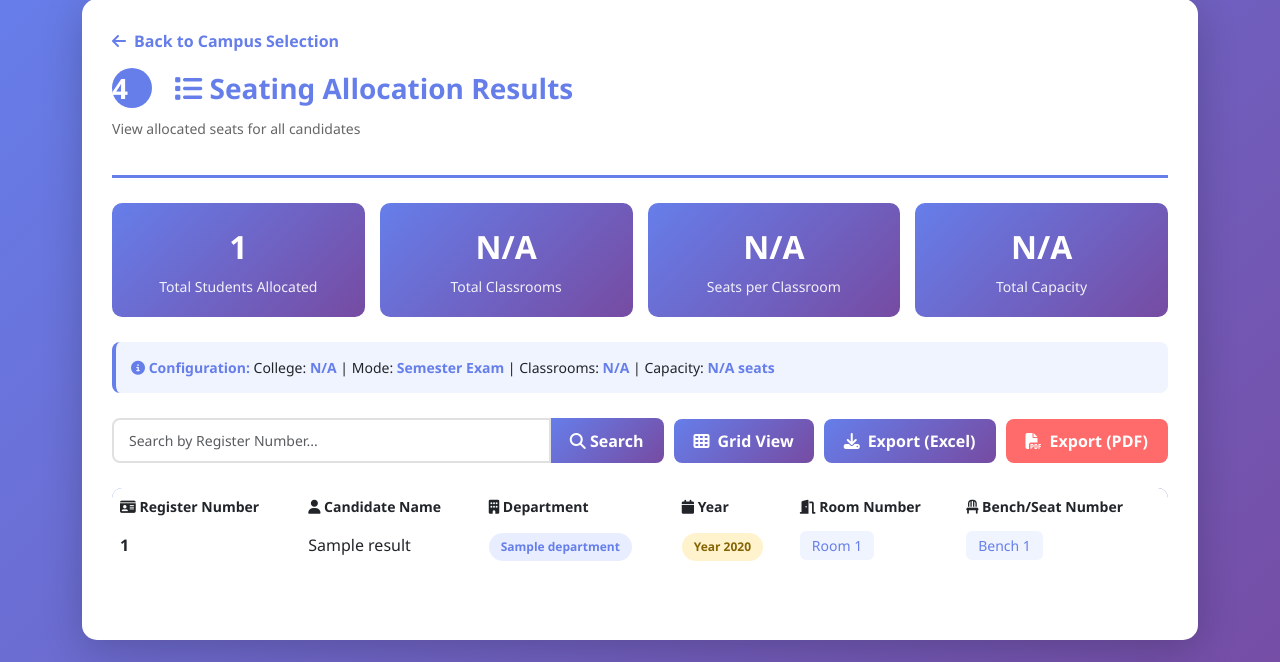
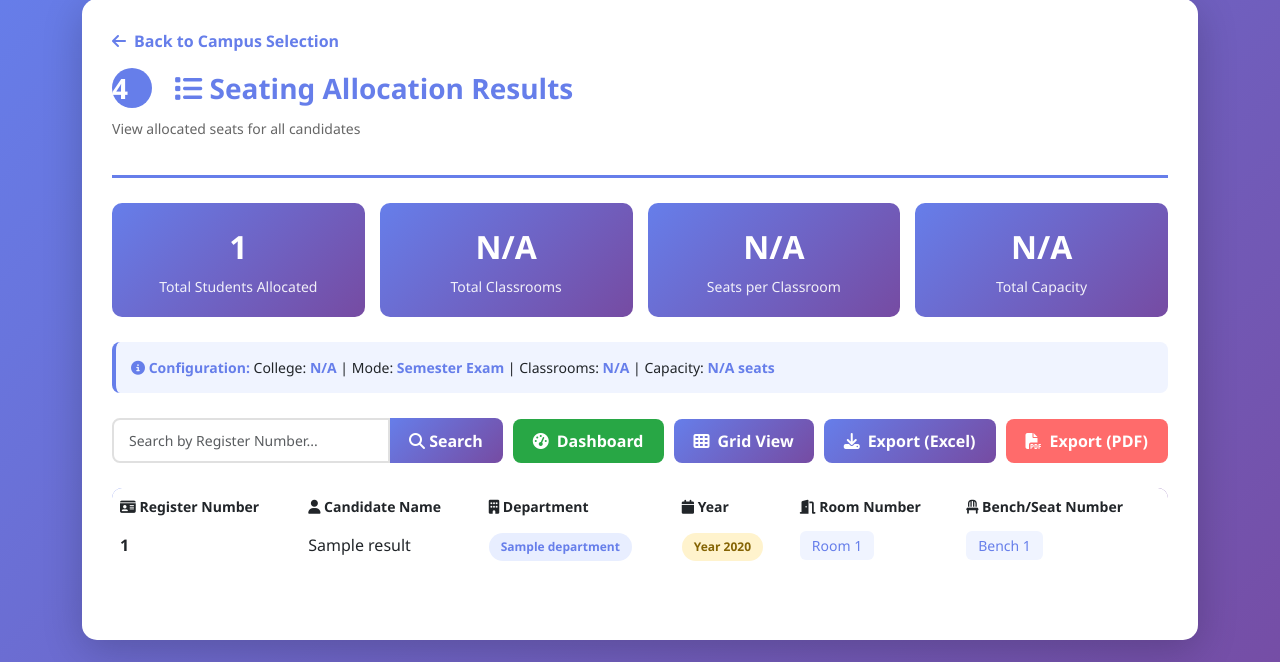
Before and after one commit to priyadharshinir04/seat-allocation, a Flask app: template templates/seating.html in a window 1280 px wide. Shown: the part 31-693 px from the top of the page. Run offline with Flask 3, Linux system fonts and the light colour scheme; the template is opened without the code that fills it: most values are stand-ins (such as "Sample title", 1, 10 or a date in 2020).

Commit message:
Add Dashboard button to seating results page

```diff
--- a/templates/seating.html
+++ b/templates/seating.html
@@ -348,6 +348,9 @@
                 </form>
 
                 <div class="action-buttons">
+                    <a href="{{ url_for('oncampus_dashboard') }}" class="btn-grid" style="background: #28a745; color: white; border-color: #28a745;">
+                        <i class="fas fa-tachometer-alt"></i> Dashboard
+                    </a>
                     <a href="{{ url_for('classroom_grid') }}" class="btn-grid">
                         <i class="fas fa-th"></i> Grid View
                     </a>
```
